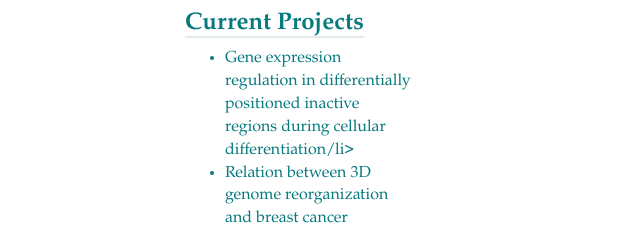
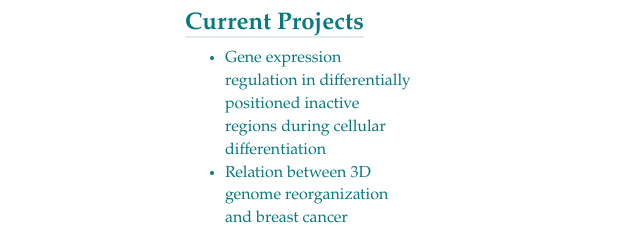
Before and after one commit to priyojitDas/priyojitdas.github.io, a plain HTML site: page index.html in a window 1280 px wide. Shown: the part 803-1028 px from the top of the page, 415-1055 px from the left. Drawn offline with nearby package versions, Linux system fonts and the light colour scheme.

Commit message:
Update index.html

```diff
--- a/index.html
+++ b/index.html
@@ -97,7 +97,7 @@ Office: Room 420D, Mossman Building</td>
 </ul>
 <h3 class="under-below"><b>Current Projects</b></h3>
 <ul>
-	<li>Gene expression regulation in differentially positioned inactive regions during cellular differentiation/li>
+	<li>Gene expression regulation in differentially positioned inactive regions during cellular differentiation</li>
 	<li>Relation between 3D genome reorganization and breast cancer metastasis organotropism</li>
 	<li>In-silico prediction of lamina association of the chromatin regions inside the nucleus</li>
 </ul>
```
